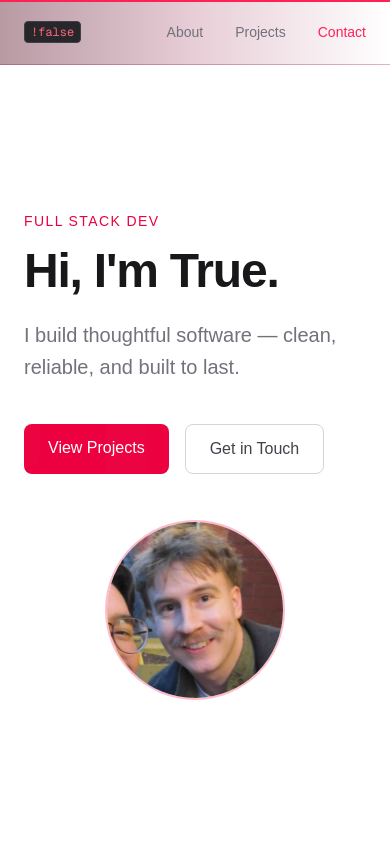
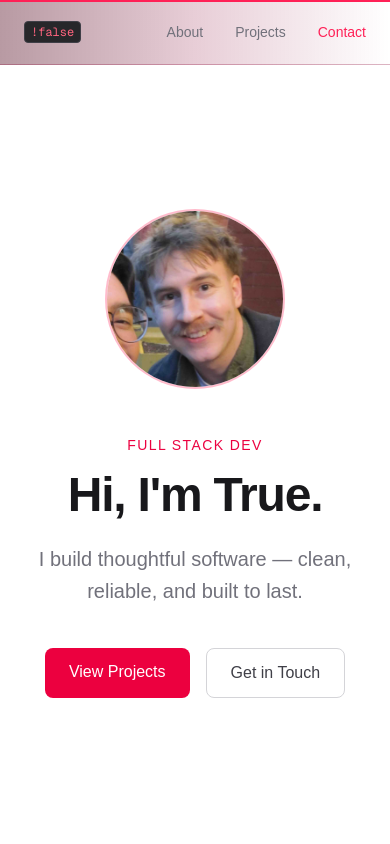
Before and after one commit to imNotFalse/portfolio, a Next.js app: page / in a window 390 px wide. Shown: the top 844 px of the page. Built offline with nearby package versions, Linux system fonts and the light colour scheme.

Commit message:
Footer height, responsive !false, css order

```diff
--- a/src/app/page.tsx
+++ b/src/app/page.tsx
@@ -18,9 +18,9 @@ export default function Home() {
         <Projects />
         <Contact />
       </main>
-      <footer className="py-8 bg-gradient-to-l from-rose-950/40 via-rose-900/20 to-transparent border-t border-rose-900/30">
-        <div className="max-w-4xl mx-auto px-6">
-          <p className="text-sm text-zinc-300 text-center">
+      <footer className="h-16 bg-gradient-to-l from-rose-950/40 via-rose-900/20 to-transparent border-t border-rose-900/30">
+        <div className="max-w-4xl mx-auto px-6 h-full flex items-center justify-center">
+          <p className="text-sm text-zinc-300">
             © {new Date().getFullYear()} True Hall
           </p>
         </div>
--- a/src/components/Contact.tsx
+++ b/src/components/Contact.tsx
@@ -41,7 +41,7 @@ export default function Contact() {
           <span className="text-zinc-600">{"// available_for:  "}</span>
           <span className="text-zinc-400">{"new builds, collabs, hellos"}</span>{"\n"}
           <span className="text-zinc-600">{"// response_time:  "}</span>
-          <span className="text-zinc-400">{"fast"}</span>{"\n"}
+          <span className="text-zinc-400">{"probably too fast"}</span>{"\n"}
           <span className="text-zinc-600">{"// hesitation:     "}</span>
           <span className="text-rose-400">{"unnecessary"}</span>
         </pre>
--- a/src/components/Hero.tsx
+++ b/src/components/Hero.tsx
@@ -6,12 +6,12 @@ export default function Hero() {
     <section className="relative min-h-screen flex items-center pt-16 overflow-hidden">
       <span
         aria-hidden="true"
-        className="absolute -left-8 top-1/2 -translate-y-1/2 text-[20rem] font-bold text-white opacity-[0.015] select-none pointer-events-none leading-none"
+        className="absolute -left-4 sm:-left-6 lg:-left-8 top-1/2 -translate-y-1/2 text-[6rem] sm:text-[10rem] md:text-[14rem] lg:text-[20rem] font-bold text-white opacity-[0.015] select-none pointer-events-none leading-none"
       >
         !false
       </span>
-      <div className="max-w-4xl mx-auto px-6 py-24 w-full flex flex-col sm:flex-row items-center gap-12">
-        <div className="flex-1">
+      <div className="max-w-4xl text-center md:text-left mx-auto px-6 py-24 w-full flex flex-col sm:flex-row items-center gap-12">
+        <div className="flex-1 order-2 md:order-1">
           <p className="text-sm font-medium text-rose-600 dark:text-rose-400 mb-4 tracking-widest uppercase">
             {title}
           </p>
@@ -21,7 +21,7 @@ export default function Hero() {
           <p className="text-xl text-zinc-500 dark:text-zinc-400 max-w-xl mb-10 leading-relaxed">
             I build thoughtful software — clean, reliable, and built to last.
           </p>
-          <div className="flex flex-wrap gap-4">
+          <div className="flex flex-wrap gap-4 justify-center md:justify-start">
             <a
               href="#projects"
               className="px-6 py-3 bg-rose-600 hover:bg-rose-500 text-white rounded-lg font-medium transition-colors"
@@ -36,7 +36,7 @@ export default function Hero() {
             </a>
           </div>
         </div>
-        <div className="flex-shrink-0">
+        <div className="flex-shrink-0 order-1 md:order-2">
           <div className="relative w-44 h-44 sm:w-52 sm:h-52">
             <div className="relative w-full h-full rounded-full overflow-hidden ring-2 ring-rose-500/30">
               <Image
```
